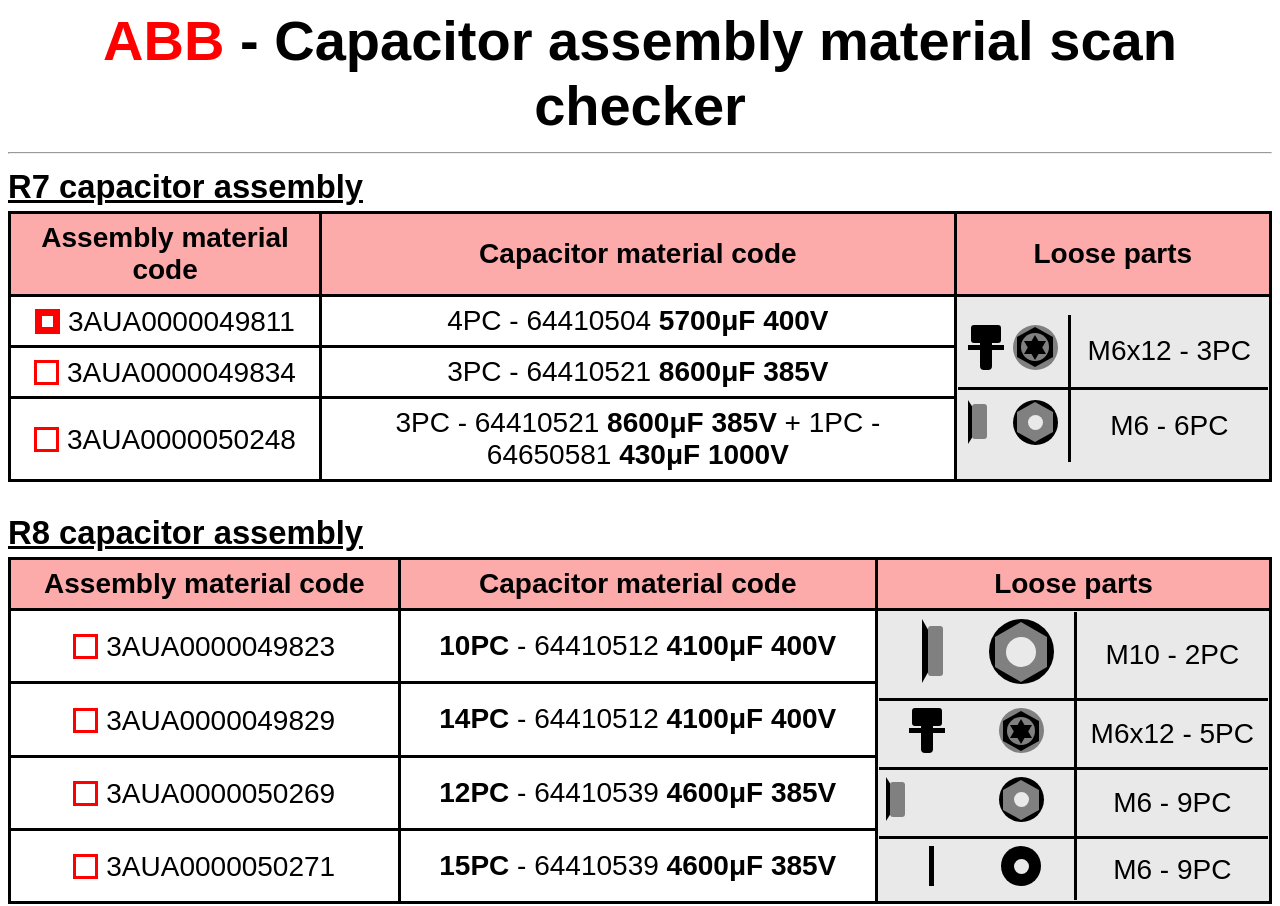
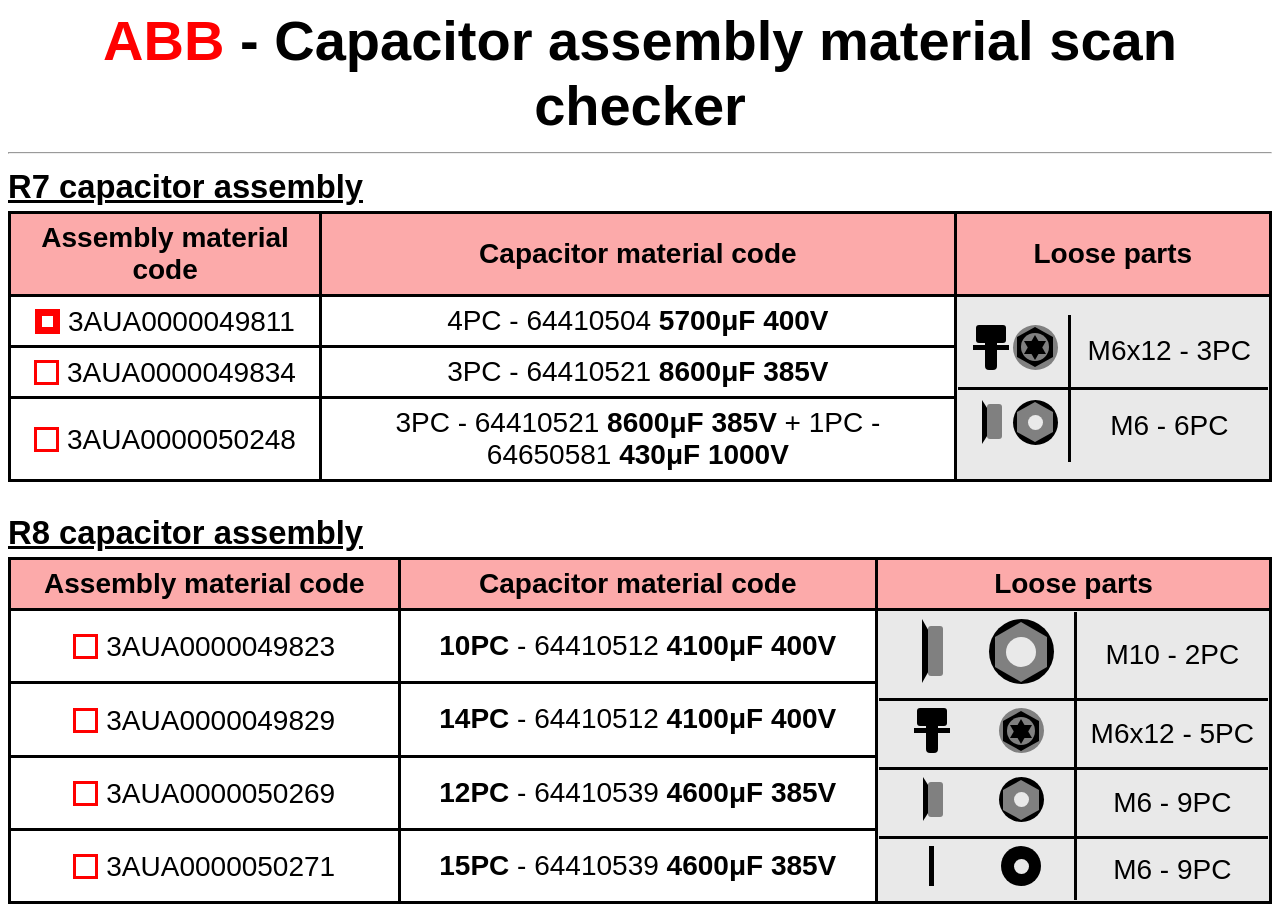
Before and after one commit to nata1993/capacitor-assembly-tester, a plain HTML site: page index.html in a window 1280 px wide. Shown: the top 906 px of the page. Drawn offline with Linux system fonts and the light colour scheme.

Commit message:
FIxes loose parts icons alignment.

```diff
--- a/loose_parts.css
+++ b/loose_parts.css
@@ -1,6 +1,7 @@
 /* M10 nut design by James Tauber */
 #M10_nut_top_view {
     display: inline-block;
+    height: 65px;
 }
 #M10_nut_outer_ring {
     display: inline-block;
@@ -47,6 +48,7 @@
 
 #M10_nut_side_view {
     display: inline-block;
+    height: 65px;
 }
 #M10_nut_side_view_press_washer {
     position: relative;
@@ -75,25 +77,26 @@
     background-color: black;
     width: 30px;
     height: 18px;
-    margin-left: 3px;
+    margin-left: 8px;
     border-radius: 3px;
 }
 #M6x12_kombi_side_mid {
     background-color: black;
     width: 12px;
     height: 2px;
-    margin-left: 12px;
+    margin-left: 17px;
 }
 #M6x12_kombi_side_washer {
     background-color: black;
     width: 36px;
     height: 5px;
+    margin-left: 5px;
 }
 #M6x12_kombi_side_body {
     background-color: black;
     width: 12px;
     height: 20px;
-    margin-left: 12px;
+    margin-left: 17px;
     border-bottom-left-radius: 4px;
     border-bottom-right-radius: 4px;
 }
@@ -220,7 +223,8 @@
 }
 
 #M6_nut_side_view {
-    width: 15px;
+    display: inline-block;
+    width: 45px;
     height: 45px;
 }
 #M6_nut_side_view_press_washer {
@@ -228,6 +232,7 @@
     border-top: 22.5px solid transparent;
     border-left: 14px solid black;
     border-bottom: 22.5px solid transparent;
+    margin-left: 14px;
 }
 #M6_nut_side_view_head {
     position: absolute;
@@ -236,7 +241,7 @@
     height: 35px;
     top: 50%;
     left: 50%;
-    margin: -17.5px 0px 0px -10px;
+    margin: -17.5px 0px 0px -17.5px;
     border-radius: 3px;
 }
 
```
